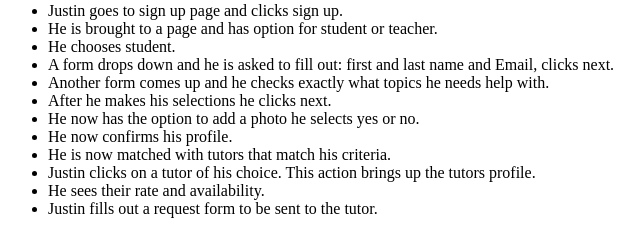
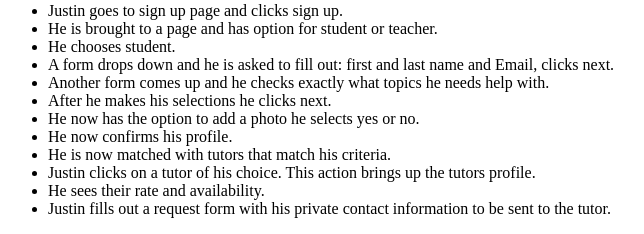
Before and after one commit to MartyBonacci/deepdivetutor, a PHP site: page /justin.php in a window 1280 px wide. Shown: the part 889-1123 px from the top of the page, without its empty margins (0-644 px from the left). Run offline with PHP 8.4, Linux system fonts and the light colour scheme.

Commit message:
updated interaction flow

```diff
--- a/epic/persona-files/justin.php
+++ b/epic/persona-files/justin.php
@@ -76,7 +76,7 @@
 			<li>He is now matched with tutors that match his criteria.</li>
 			<li>Justin clicks on a tutor of his choice. This action brings up the tutors profile.</li>
 			<li>He sees their rate and availability.</li>
-			<li>Justin fills out a request form to be sent to the tutor.</li>
+			<li>Justin fills out a request form with his private contact information to be sent to the tutor.</li>
 		</ul>
 		</p>
 	</body>
```
